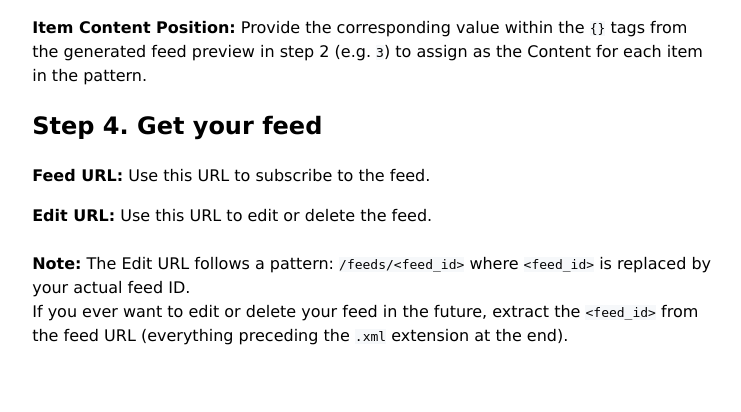
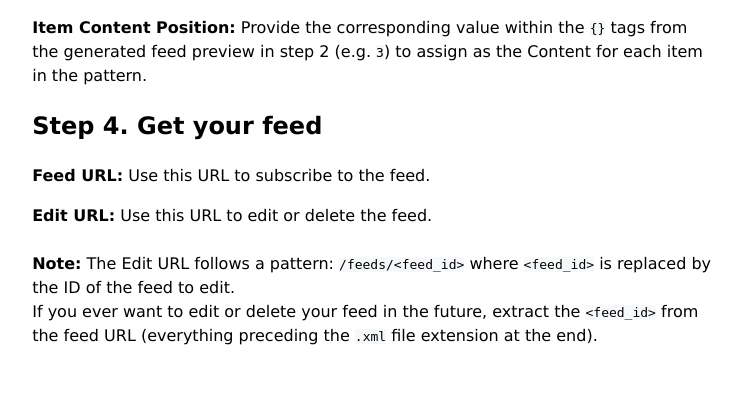
Before and after one commit to winstonrc/site-to-feed, a Flask app: page /documentation in a window 1280 px wide. Shown: the part 2200-2612 px from the top of the page, without its empty margins (267-1008 px from the left). Run offline with Flask 3, Linux system fonts and the light colour scheme.

Commit message:
update documentation

```diff
--- a/site_to_feed/templates/documentation.html
+++ b/site_to_feed/templates/documentation.html
@@ -20,7 +20,7 @@
   >
   and the
   <a href="https://developer.mozilla.org/en-US/docs/Web/HTML/Element/a"
-    ><span class="inline-code">&lt;/a&gt;</span> &#40;anchor element&#41;</a
+    ><span class="inline-code">&lt;a&gt;</span> &#40;anchor element&#41;</a
   >
   is recommended.
 </p>
@@ -136,11 +136,6 @@ p
 </details>
 
 <p>
-  Every website implements its HTML a bit differently, so getting the Item
-  Search Pattern correct is crucial!
-</p>
-
-<p>
   This pattern would look for HTML elements in the
   <span class="inline-code">&lt;article&gt;</span> element and assign the title
   to <span class="inline-code">&#123;1&#125;</span>, the link to
@@ -148,6 +143,11 @@ p
   <span class="inline-code">&#123;3&#125;</span>. The assigned items are
   numbered in the order they are matched in the pattern, and the numbering is
   used for step 3.
+</p>
+
+<p>
+  Every website implements its HTML a bit differently, so getting the Item
+  Search Pattern correct is crucial!
 </p>
 
 <h2>Step 3. Define output format</h2>
@@ -200,11 +200,12 @@ p
   <br /><br />
   <strong>Note:</strong> The Edit URL follows a pattern:
   <span class="inline-code">/feeds/&lt;feed_id&gt;</span> where
-  <span class="inline-code">&lt;feed_id&gt;</span> is replaced by your actual
-  feed ID.
+  <span class="inline-code">&lt;feed_id&gt;</span> is replaced by the ID of the
+  feed to edit.
   <br />
   If you ever want to edit or delete your feed in the future, extract the
   <span class="inline-code">&lt;feed_id&gt;</span> from the feed URL (everything
-  preceding the <span class="inline-code">.xml</span> extension at the end).
+  preceding the <span class="inline-code">.xml</span> file extension at the
+  end).
 </p>
 {% endblock %}
```
